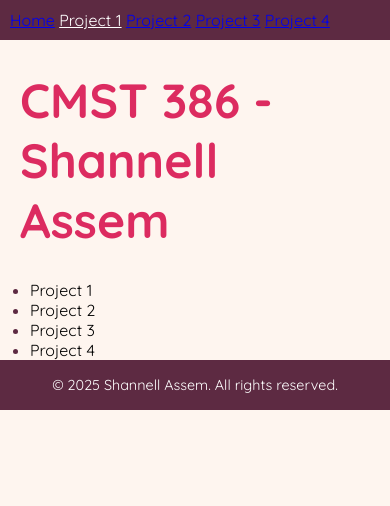
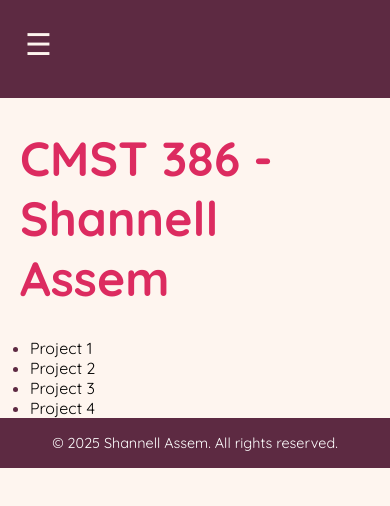
Before and after one commit to shannellassem/cmst386, a plain HTML site: page index.html in a window 390 px wide. Drawn offline with Linux system fonts and the light colour scheme.

Commit message:
Update index.html

```diff
--- a/index.html
+++ b/index.html
@@ -7,7 +7,11 @@
 </head>
 <body>
     <header>
-    <nav>
+        <nav class="main-nav">
+            <input type="checkbox" id="menu-toggle">
+            <label for="menu-toggle" class="hamburger">&#9776;</label>
+
+            <div class="nav-links">
                 <a href="index.html">Home</a>
                 <div class="dropdown">
                     <a href="project1/project1.html" class="dropbtn">Project 1</a>
@@ -16,16 +20,17 @@
                     </div>
                 </div>
                 <a href="project2/project2.html">Project 2</a>
-        <a href="#">Project 3</a>
+                <a href="project3.html">Project 3</a>
                 <a href="#">Project 4</a>
+            </div>
         </nav>
         </header>
     <section class="page-links">
     <h1>CMST 386 - Shannell Assem</h1>
         <ul>
             <li><a href="project1/project1.html" class="dropbtn">Project 1</a></li>
-            <li><a href="#">Project 2</a></li>
-            <li><a href="#">Project 3</a></li>
+            <li><a href="project2/project2.html">Project 2</a></li>
+            <li><a href="project3/project3.html">Project 3</a></li>
             <li><a href="#">Project 4</a></li>
         </ul>
     </section>
```
Lines whose indentation alone changed are shown as unchanged.
